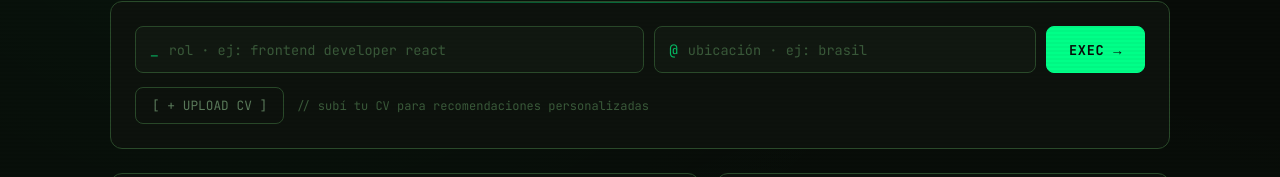
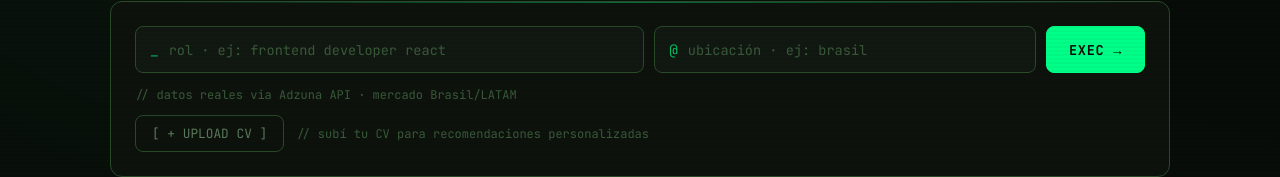
Before and after one commit to AndyV01/job-assistant-ai, a React app in the folder frontend/: page / in a window 1280 px wide. Shown: the part 170-347 px from the top of the page. Built offline with nearby package versions, Linux system fonts and the light colour scheme; no server answers; the HTML template or start-up script is replaced by a standard one.

Commit message:
feat: add decription datos reales

```diff
--- a/frontend/src/App.jsx
+++ b/frontend/src/App.jsx
@@ -355,6 +355,9 @@ function App() {
               </button>
             </div>
           </form>
+          <p className="cv-hint" style={{ marginBottom: '12px' }}>
+            // datos reales via Adzuna API · mercado Brasil/LATAM
+          </p>
           <div className="cv-row">
             <label className={`btn-cv ${cvLoaded ? "loaded" : ""}`}>
               {uploadingCV ? "[ LOADING... ]" : cvLoaded ? "[ ✓ CV LOADED ]" : "[ + UPLOAD CV ]"}
```
